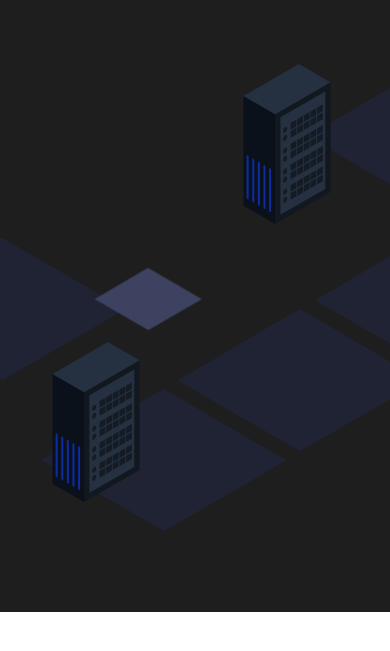
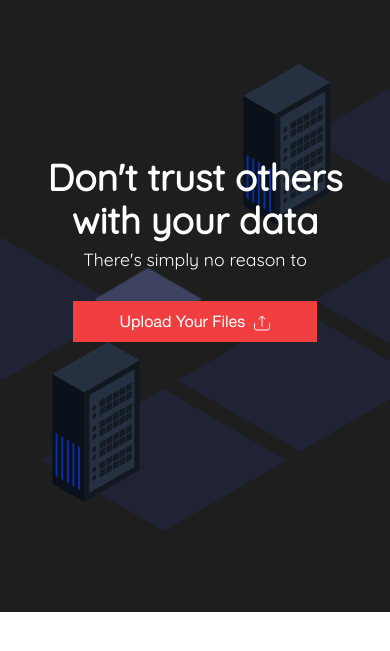
Before and after one commit to gbminarelli/sendcrypt-tests, a website: page landing.html in a window 390 px wide. Shown: the part 63-714 px from the top of the page. Drawn offline with nearby package versions, Linux system fonts and the light colour scheme.

Commit message:
finished landing page heading - responsive in all screens

```diff
--- /dev/null
+++ b/assets/css/content/buttons.css
@@ -0,0 +1,69 @@
+.btn {
+
+    font-size: 1rem;
+    font-family: 'Helvetica Neue', serif;
+    font-weight: normal;
+    text-align: center;
+    padding-top: 0.7rem;
+    padding-bottom: 0.7rem;
+    padding-left: 0.5rem;
+    padding-right: 0.5rem;
+
+}
+
+.btn a {
+    text-decoration: none;
+    color: inherit;
+    text-underline: none;
+    display: block;
+    box-sizing: border-box;
+    margin: 0;
+    padding: 0;
+}
+
+.btn-cta {
+    background-color: #F13E41;
+
+}
+
+.btn-cta:hover {
+    background-color: #B52F31;
+    box-shadow: 0 12px 16px 0 rgba(0, 0, 0, 0.1), 0 17px 50px 0 rgba(0, 0, 0, 0.19);
+    -webkit-transition-duration: 0.4s; /* Safari */
+    transition-duration: 0.4s;
+}
+
+.btn-small {
+}
+
+.btn-cta-landing {
+
+    margin-left: 2.5rem;
+    margin-right: 2.5rem;
+    margin-top: 2rem;
+}
+
+/*DESKTOP ONLY CODE*/
+
+@media screen and (min-width: 700px) {
+
+    .btn-cta-landing {
+        display: block;
+        margin: 0 auto;
+        width: 20%;
+        margin-top: 2rem;
+    }
+
+}
+
+
+/*MOBILE ONLY CODE*/
+@media screen and (max-width: 700px) {
+
+    .btn-cta-landing {
+        display: block;
+        margin: 0 auto;
+        width: 70%;
+        margin-top: 2rem;
+    }
+}
--- /dev/null
+++ b/assets/css/content/icons.css
@@ -0,0 +1,7 @@
+.custom-icon {
+    width:1rem;
+    height:1rem;
+    display: inline;
+    margin-bottom:-0.2rem;
+    margin-left:.3rem;
+}
--- a/assets/css/landing.css
+++ b/assets/css/landing.css
@@ -159,7 +159,7 @@ nav {
 main {
     background-color: #1E1E1E;
     height: auto;
-    position:relative;
+    position: relative;
 
 }
 
@@ -170,39 +170,99 @@ main {
     box-sizing: border-box;
 }
 
+/* MAIN SECTION CONTENT =========================================== */
+.main-section {
+    width: 100vw;
+    height: 80vh;
+    background: url('../gfx/background.svg') no-repeat center;
+    background-size: cover;
+    position:relative;
+}
+
+
+.main-section-title {
+
+    width: 100vw;
+    height: auto;
+    text-align: center;
+    font-size: 3.2rem;
+    font-family: 'Quicksand', serif;
+    font-weight: bolder;
+    color: white;
+    z-index:3;
+    left:0;
+    position:absolute;
+            box-sizing: border-box;
+
+
+}
+
+.main-section-subtitle {
+    font-size:1.1rem;
+    font-weight: normal;
+    display: block;
+    margin-top:.5rem;
+
+}
+
+
+
+
+/*MOBILE ONLY CODE*/
+@media screen and (max-width: 900px) {
+
+    .main-section-title {
+        top:calc((100vh - 60%)/2);
+        font-size: 2.3rem;
+        padding-left:2rem;
+        padding-right:2rem;
+
+    }
+}
+
+
+/*DESKTOP ONLY CODE*/
+
+@media screen and (min-width: 900px) {
+    .main-section-title {
+        top:35vh;
+    }
+
+    .main-section-subtitle {
+        font-size:1.5rem;
+
+
+    }
+
+}
+
+
+
 
 /* HEADER IMG ANIMATIONS =========================================== */
 
 .square {
-    background-image:url('../gfx/square.png');
-    background-repeat:no-repeat;
+    background-image: url('../gfx/square.png');
+    background-repeat: no-repeat;
     background-size: cover;
     background-position: center;
 
     z-index: 1;
-    position:absolute;
-    top:10rem;
-    left:5rem;
-    width:215px;
+    position: absolute;
+    top: 10rem;
+    left: 5rem;
+    width: 215px;
     height: 126px;
 
 }
 
 
 
-.main-section {
-    width:100vw;
-    height:80vh;
-    background: url('../gfx/background.svg') no-repeat center ;
-    background-size: cover;
+#server, #server2 {
+    position: absolute;
+    width: 10rem;
+    z-index: 2;
 }
-
-#server,#server2 {
-    position:absolute;
-    width:10rem;
-    z-index:2;
-}
-
 
 /*MOBILE ONLY CODE*/
 @media screen and (max-width: 900px) {
@@ -217,8 +277,9 @@ main {
         top: 48vh;
         left: 4vw;
     }
+
     .square {
-        transform:scale(0.5);
+        transform: scale(0.5);
     }
 }
 
@@ -232,13 +293,13 @@ main {
         left: 71vw;
     }
 
-
     #server2 {
         max-height: 15rem;
         top: 48vh;
         left: 4vw;
     }
+
     .square {
-        transform:scale(0.8);
+        transform: scale(0.8);
     }
 }
--- a/assets/js/header-animation.js
+++ b/assets/js/header-animation.js
@@ -30,7 +30,7 @@ $(function () {
         squares.push(newSquare);
     }
 
-    // console.log(squares);
+    console.log(squares);
 
 
     //create squares on image
@@ -51,11 +51,12 @@ $(function () {
         $(".square").fadeOut();
         //pickup random square and fade in and fade out
         let n = Math.floor(Math.random() * squares.length);
+        let otherSquares = $(`.square[data-id!=${n}]`); //assure that other squares are not visible
         let animatedSquare = $(`.square[data-id=${n}]`);
         // console.log(`Animating square ${n}`);
-        animatedSquare
+        otherSquares.fadeOut();
+        animatedSquare.fadeToggle(500);
 
-            .fadeToggle(500);
 
 
     }, 1000)
--- a/landing.html
+++ b/landing.html
@@ -16,6 +16,10 @@
     <script src="assets/js/header-animation.js"></script>
 
 
+    <!--CONTENT-->
+    <link rel="stylesheet" href="assets/css/content/buttons.css">
+    <link rel="stylesheet" href="assets/css/content/icons.css">
+
     <!--CUSTOM CSS-->
     <link rel="stylesheet" href="assets/css/section-animation.css">
     <link rel="stylesheet" href="assets/css/others/normalize.css">
@@ -23,9 +27,12 @@
     <link rel="stylesheet" href="assets/css/grids/desktop-grid.css">
     <link rel="stylesheet" href="assets/css/grids/mobile-grid.css">
 
-
+    <!--LANDING PAGE-->
     <link rel="stylesheet" href="assets/css/landing.css">
 
+
+    <!--FONTS-->
+    <link href="https://fonts.googleapis.com/css?family=Quicksand" rel="stylesheet">
 
     <!--FONTAWESOME-->
     <link rel="stylesheet" href="assets/fonts/fontawesome-all.css">
@@ -99,12 +106,37 @@
 <main class="col-sm-12 col-md-12">
 
 
+
     <section class="main-section">
 
 
+        <!--CONTENT-->
+
+        <div class="main-section-title">
+            Don't trust others with your data
+
+           <span class="main-section-subtitle"> There's simply no reason to </span>
+
+
+            <!--CUSTOM BUTTON-->
+            <div class="btn btn-cta btn-cta-landing">
+                <a href="#"> Upload Your Files
+                    <img src="assets/gfx/custom-icons/upload-icon.svg" alt="upload icon" class="custom-icon"></a>
+                <!--<i class="fa fa-upload"></i>-->
+            </div>
+            <!--END CUSTOM BUTTON-->
+
+
+
+        </div>
+
+        <!--END CONTENT-->
+
+
+
+        <!--SVG-->
         <div class="squares">
         </div>
-
         <img src="assets/gfx/server.svg" alt="Server" id="server">
         <img src="assets/gfx/server.svg" alt="Server" id="server2">
 
```
Also changed, not shown: assets/gfx/custom-icons/upload-icon.svg (added).
